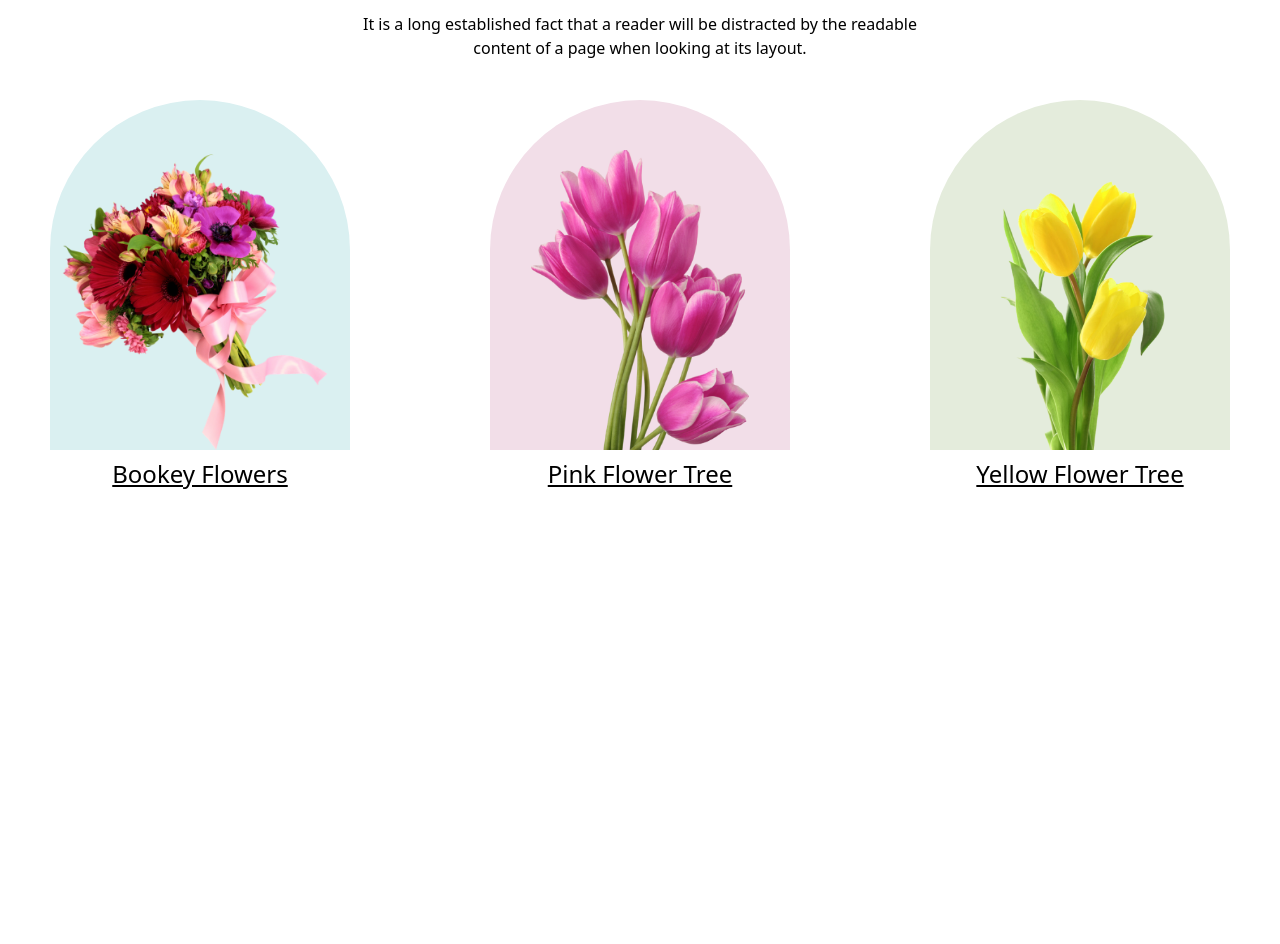
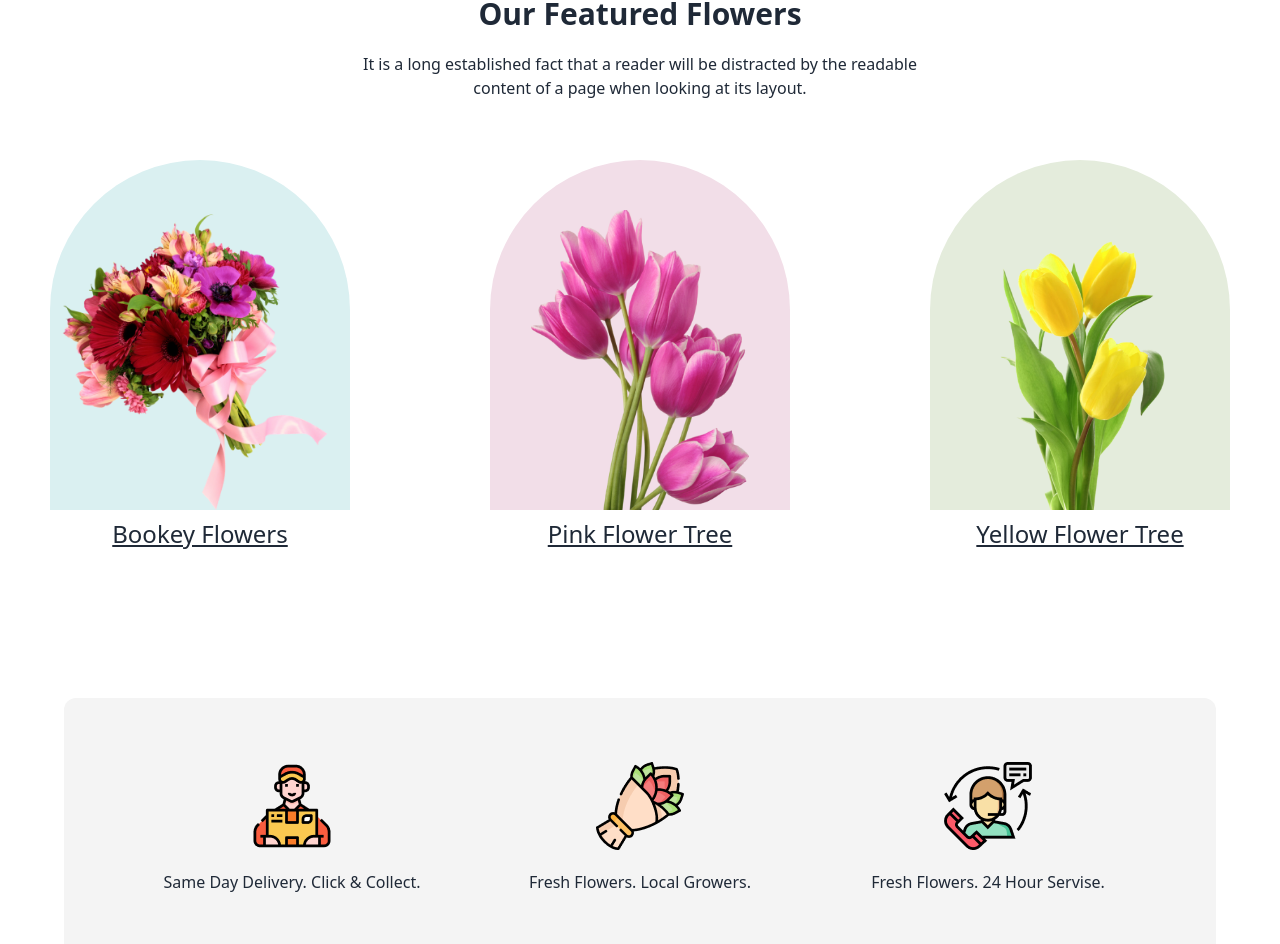
Before and after one commit to anik717/Flower-Shop-Responsive, a website: page index.html in a window 1280 px wide. Shown: the part 739-1683 px from the top of the page. Before the commit the page ends 1229 px from the top, so only its background shows below. Drawn offline with nearby package versions, Linux system fonts and the light colour scheme.

Commit message:
Delivery and searvise  section add with responsive

```diff
--- a/index.html
+++ b/index.html
@@ -5,6 +5,7 @@
     <meta charset="UTF-8">
     <meta name="viewport" content="width=device-width, initial-scale=1.0">
     <title>Document</title>
+    <link href="https://cdn.jsdelivr.net/npm/daisyui@4.7.2/dist/full.min.css" rel="stylesheet" type="text/css" />
     <script src="https://cdn.tailwindcss.com"></script>
     <link rel="preconnect" href="https://fonts.googleapis.com">
     <link rel="preconnect" href="https://fonts.gstatic.com" crossorigin>
@@ -14,25 +15,35 @@
 <body>
     <header>
         <!-- banner -->
-        <div class="flex max-sm:flex-col justify-center items-center max-w-full bg-[#E554731A]">
+        <div class="flex max-sm:flex-col justify-center items-center max-w-full bg-[#E554731A] pt-10">
             <div class="w-1/2 max-sm:w-full ">
-                <h1 class="font-bold text-5xl md:text-4xl max-sm:text-center lg:text-7xl"><nav class="text-[#E55473]">Let's make</nav> beautiful flowers a <br>part of your life.</h1>
-                <p class=" pt-4 text-sm max-w-lg max-sm:text-center  ">It is a long established fact that a reader will be distracted by the readable content of a page when
+                <h1 class="font-bold text-5xl md:text-4xl max-sm:text-center lg:text-7xl">
+                    <nav class="text-[#E55473]">Let's make</nav> beautiful flowers a <br>part of your life.
+                </h1>
+                <p class=" pt-4 text-sm max-w-lg max-sm:text-center  ">It is a long established fact that a reader will
+                    be distracted by the readable content of a page when
                     looking at its layout. The point of using Lorem Ipsum is that it has a more-or-less normal
                     distribution of letters.</p>
+                <div class="flex justify-center md:justify-start lg:justify-start">
+                <button class="btn btn-error h-3 w-32 text-white mt-5 ">Shop Now</button></div>
             </div>
+
             <div>
-                <img class="lg:w-[450px] max-sm:mt-2 max-sm:w-[250px] md:w-[250px]" src="Flower Asset\pngwing 10.png" alt="">
+                <img class="lg:w-[450px] max-sm:mt-2 max-sm:w-[250px] md:w-[250px]" src="Flower Asset\pngwing 10.png"
+                    alt="">
             </div>
         </div>
     </header>
     <main>
+        <!-- flower carts  -->
         <div>
             <div>
                 <h1 class=" text-center font-bold text-3xl mt-32">Our Featured Flowers</h1>
-            <p class="text-center mt-5">It is a long established fact that a reader will be distracted by the readable <br>content of a page when looking at its layout.</p>
+                <p class="text-center mt-5 mb-5">It is a long established fact that a reader will be distracted by the
+                    readable <br>content of a page when looking at its layout.</p>
             </div>
-        <div class="flex max-sm:flex-col sm:flex-col  mx-auto md:flex-col lg:flex-row  justify-between pt-10 gap-10">
+            <div
+                class="flex max-sm:flex-col sm:flex-col  mx-auto md:flex-col lg:flex-row  justify-between pt-10 gap-10 md:bg-[#fdf6f8] md:max-w-lg md:pb-5 rounded-xl lg:max-w-full  lg:bg-white">
 
                 <div class="mx-auto transition delay-100 hover:-translate-y-2 hover:scale-110 ">
                     <div class="bg-[#daf0f1] rounded-t-full h-[350px] w-[300px] flex items-end  justify-center ">
@@ -57,8 +68,24 @@
 
             </div>
         </div>
-
-
+        <!-- Delivery and Servise -->
+        <div>
+            <div
+                class="grid grid-cols-1 md:grid-cols-3 lg:grid-cols-3 mt-32 bg-[#f4f4f4] rounded-xl p-16 mx-auto max-w-6xl gap-5">
+                <div>
+                    <img class="mx-auto transition delay-100 hover:-translate-y-2 hover:scale-110" src="Flower Asset/Group 57.png" alt="">
+                    <p class="text-center pt-5">Same Day Delivery. Click & Collect.</p>
+                </div>
+                <div>
+                    <img class="mx-auto transition delay-100 hover:-translate-y-2 hover:scale-110" src="Flower Asset/Group 58.png" alt="">
+                    <p class="text-center pt-5">Fresh Flowers. Local Growers.</p>
+                </div>
+                <div>
+                    <img class="mx-auto transition delay-100 hover:-translate-y-2 hover:scale-110" src="Flower Asset/Group 59.png" alt="">
+                    <p class="text-center pt-5">Fresh Flowers. 24 Hour Servise.</p>
+                </div>
+            </div>
+        </div>
     </main>
 </body>
 
--- a/package.json
+++ b/package.json
@@ -9,6 +9,7 @@
   "author": "",
   "license": "ISC",
   "devDependencies": {
+    "daisyui": "^4.7.2",
     "tailwindcss": "^3.4.1"
   }
 }
--- a/tailwind.config.js
+++ b/tailwind.config.js
@@ -4,5 +4,5 @@ module.exports = {
   theme: {
     extend: {},
   },
-  plugins: [],
+  plugins: [require("daisyui")],
 }
```
Also changed, not shown: 1 other file. Lines whose indentation alone changed are shown as unchanged.
